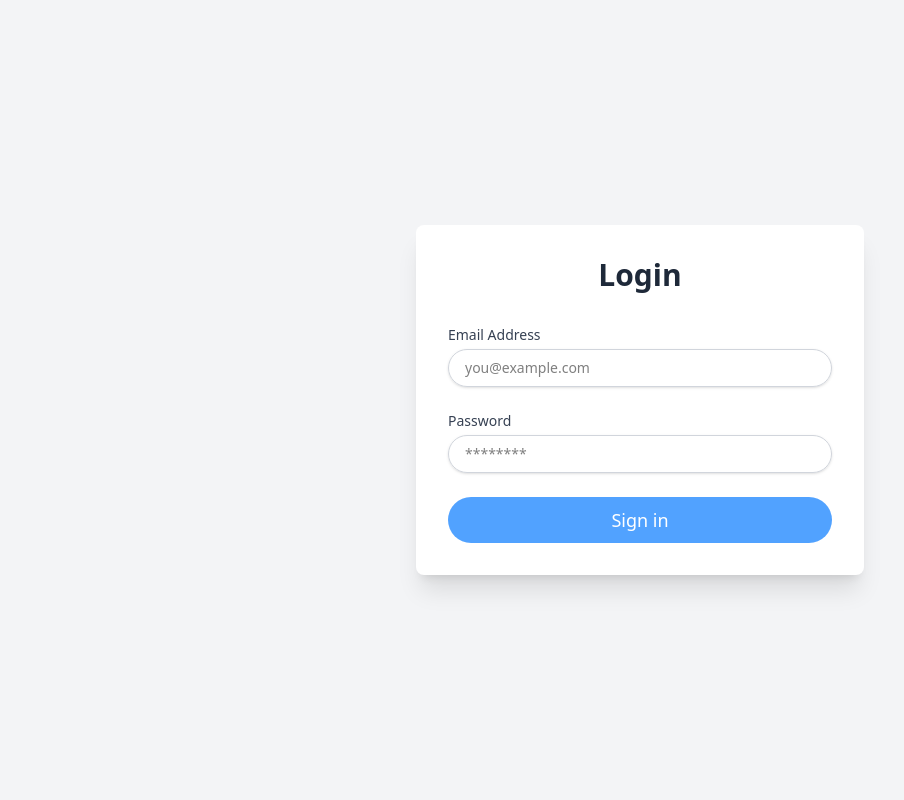
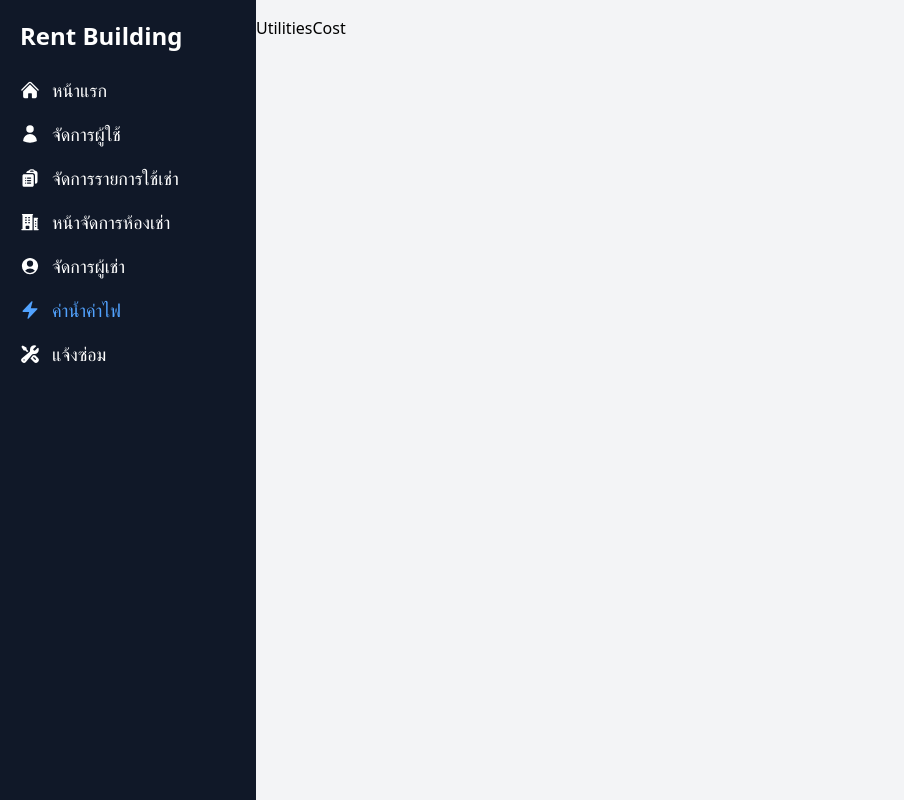
Before and after one commit to PakornPK/rent-building, a React (Vite) app: page /utilities-cost in a window 1280 px wide. Shown: the whole page, without its empty margins (0-904 px from the left). Built offline with nearby package versions, Linux system fonts and the light colour scheme.

Commit message:
add utilities cost and healthdesk page

```diff
--- /dev/null
+++ b/src/pages/Healthdesk.jsx
@@ -0,0 +1,9 @@
+import React from 'react'
+
+function Healthdesk() {
+  return (
+    <div>Healthdesk</div>
+  )
+}
+
+export default Healthdesk
--- /dev/null
+++ b/src/pages/UtilitiesCost.jsx
@@ -0,0 +1,9 @@
+import React from 'react'
+
+function UtilitiesCost() {
+  return (
+    <div>UtilitiesCost</div>
+  )
+}
+
+export default UtilitiesCost
```
Also changed, not shown: src/route.jsx (+11 -1 lines).
